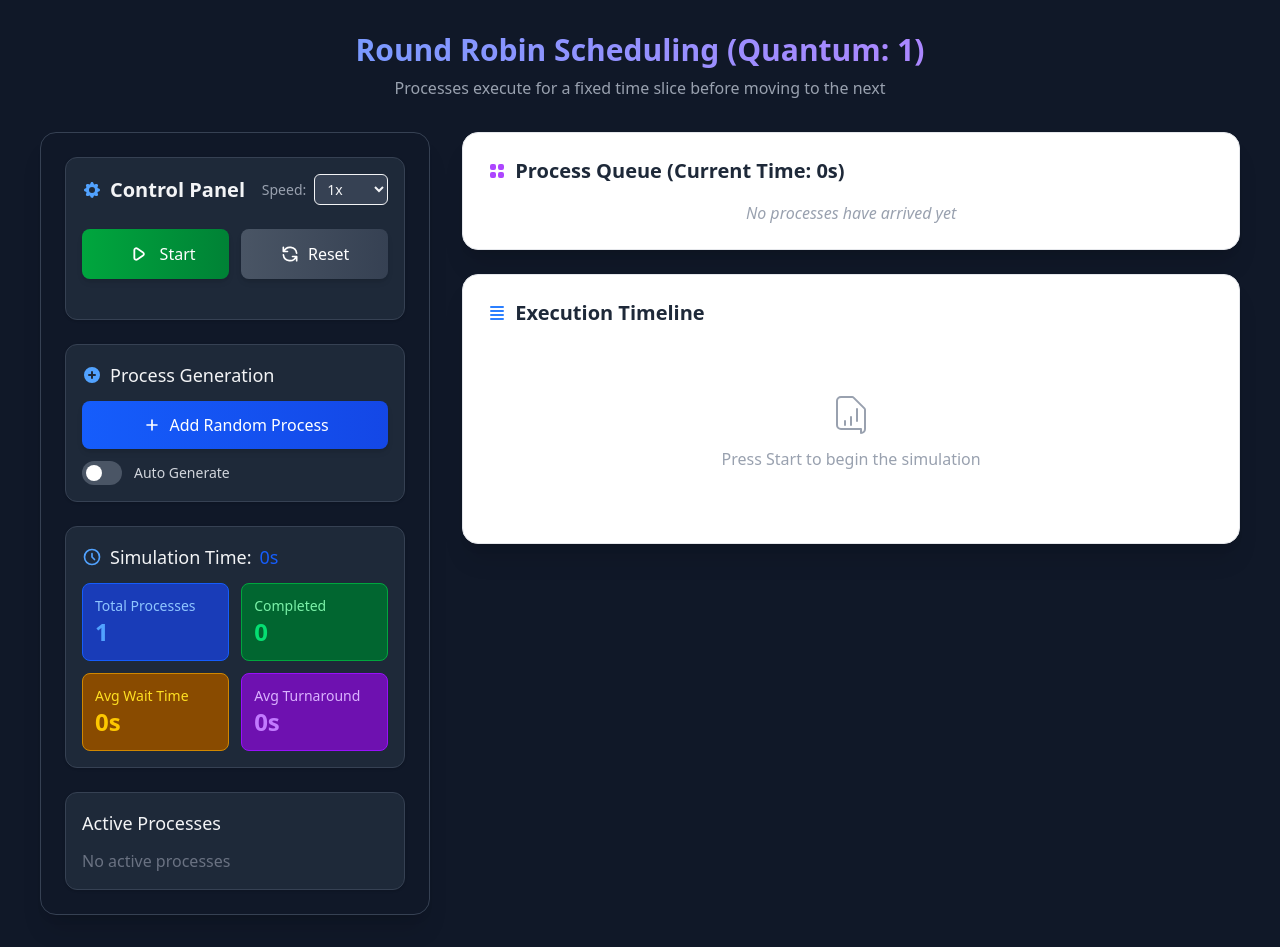
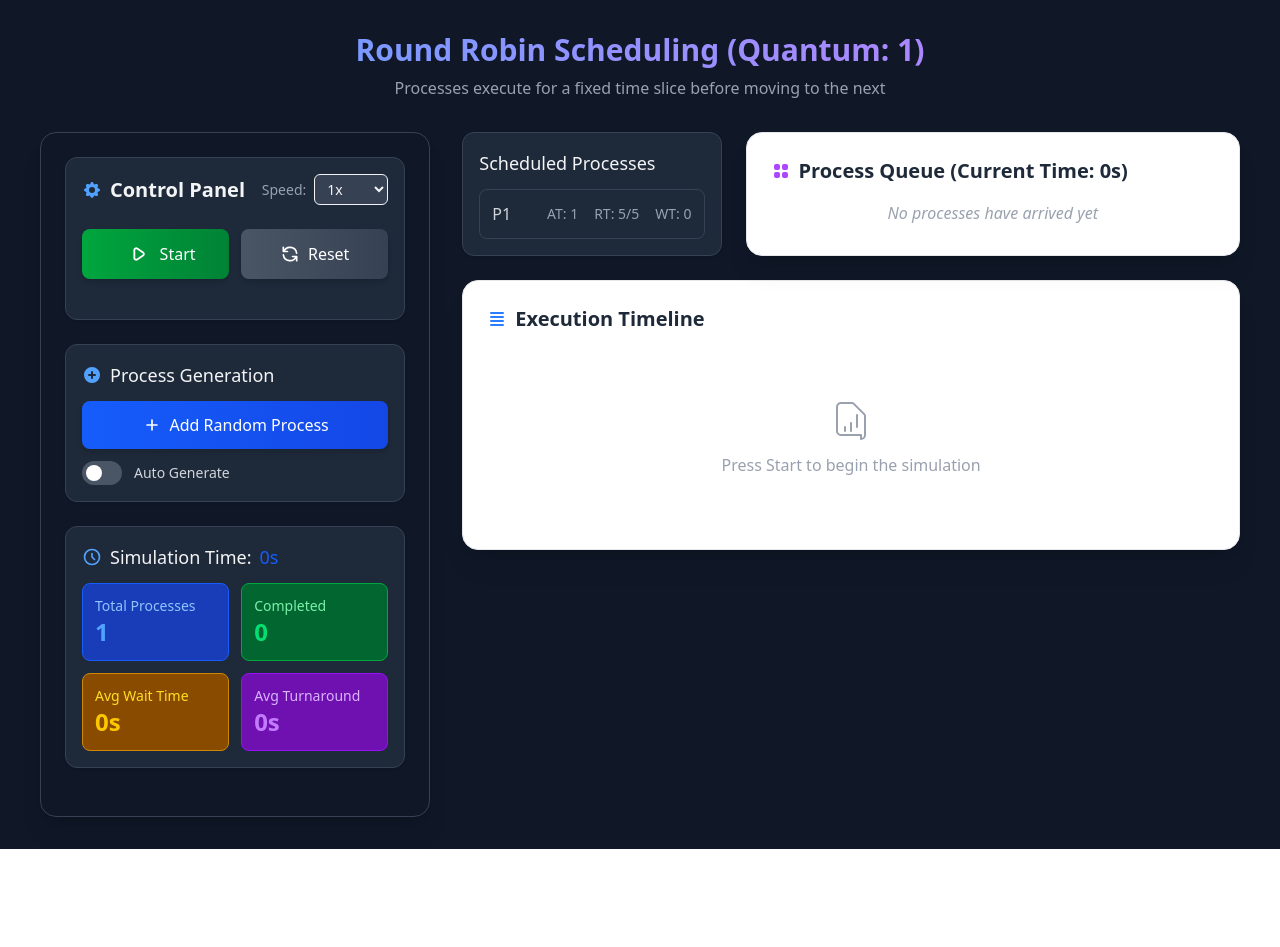
Before and after one commit to Sania-Singla/OS_Algo_Visualizer, a React (Vite) app: page /cpu/round-robin in a window 1280 px wide. Both pictures are taken after a click on the button "Add Random Process". After the commit the page ends 849 px from the top, so only its background shows below. Built offline with nearby package versions, Linux system fonts and the light colour scheme.

Commit message:
corrected

```diff
--- a/src/constants/processes.js
+++ /dev/null
@@ -1,34 +0,0 @@
-export const PROCESSES = [
-    // {
-    //     pid: 1,
-    //     arrivalTime: 0,
-    //     burstTime: 1,
-    //     priority: 2,
-    //     remainingTime: 1,
-    //     waitingTime: 0,
-    // },
-    // {
-    //     pid: 2,
-    //     arrivalTime: 1,
-    //     burstTime: 4,
-    //     priority: 3,
-    //     remainingTime: 4,
-    //     waitingTime: 0,
-    // },
-    // {
-    //     pid: 3,
-    //     arrivalTime: 2,
-    //     burstTime: 3,
-    //     priority: 2,
-    //     remainingTime: 3,
-    //     waitingTime: 0,
-    // },
-    // {
-    //     pid: 4,
-    //     arrivalTime: 2,
-    //     burstTime:2,
-    //     priority: 1,
-    //     remainingTime:2,
-    //     waitingTime: 0,
-    // },
-];
--- a/src/pages/CPU/FCFS.jsx
+++ b/src/pages/CPU/FCFS.jsx
@@ -1,15 +1,14 @@
 import { useState, useEffect, useRef } from 'react';
-import { PROCESSES } from '../../constants/processes';
 import { ControlPanel, VisualizationArea } from '../../pages/General';
 
 export default function FCFS() {
-    const [processes, setProcesses] = useState(PROCESSES);
+    const [processes, setProcesses] = useState([]);
     const [ganttChart, setGanttChart] = useState([]);
     const [currentTime, setCurrentTime] = useState(0);
     const [isRunning, setIsRunning] = useState(false);
     const [speed, setSpeed] = useState(1);
     const [stats, setStats] = useState({
-        totalProcesses: PROCESSES.length,
+        totalProcesses: processes.length,
         completedProcesses: 0,
         avgWaitTime: 0,
         avgTurnaroundTime: 0,
@@ -108,7 +107,6 @@ export default function FCFS() {
         if (isRunning) {
             animationRef.current = setTimeout(executeScheduler, 1000 / speed);
         }
-        return () => clearTimeout(animationRef.current);
     }, [isRunning, currentTime, processes, speed]);
 
     return (
--- a/src/pages/CPU/Priority.jsx
+++ b/src/pages/CPU/Priority.jsx
@@ -1,15 +1,14 @@
 import { useState, useEffect, useRef } from 'react';
-import { PROCESSES } from '../../constants/processes';
 import { ControlPanel, VisualizationArea } from '../../pages/General';
 
 export default function Priority() {
-    const [processes, setProcesses] = useState(PROCESSES);
+    const [processes, setProcesses] = useState([]);
     const [ganttChart, setGanttChart] = useState([]);
     const [currentTime, setCurrentTime] = useState(0);
     const [isRunning, setIsRunning] = useState(false);
     const [speed, setSpeed] = useState(1);
     const [stats, setStats] = useState({
-        totalProcesses: PROCESSES.length,
+        totalProcesses: processes.length,
         completedProcesses: 0,
         avgWaitTime: 0,
         avgTurnaroundTime: 0,
--- a/src/pages/CPU/PriorityPreemptive.jsx
+++ b/src/pages/CPU/PriorityPreemptive.jsx
@@ -1,15 +1,14 @@
 import { useState, useEffect, useRef } from 'react';
-import { PROCESSES } from '../../constants/processes';
 import { ControlPanel, VisualizationArea } from '../../pages/General';
 
 export default function PriorityPreemptive() {
-    const [processes, setProcesses] = useState(PROCESSES);
+    const [processes, setProcesses] = useState([]);
     const [ganttChart, setGanttChart] = useState([]);
     const [currentTime, setCurrentTime] = useState(0);
     const [isRunning, setIsRunning] = useState(false);
     const [speed, setSpeed] = useState(1);
     const [stats, setStats] = useState({
-        totalProcesses: PROCESSES.length,
+        totalProcesses: processes.length,
         completedProcesses: 0,
         avgWaitTime: 0,
         avgTurnaroundTime: 0,
--- a/src/pages/CPU/RoundRobin.jsx
+++ b/src/pages/CPU/RoundRobin.jsx
@@ -1,11 +1,8 @@
 import { useState, useEffect, useRef } from 'react';
-import { PROCESSES } from '../../constants/processes';
 import { ControlPanel, VisualizationArea } from '../../pages/General';
 
 export default function RoundRobin() {
-    const [processes, setProcesses] = useState(
-        PROCESSES.map((p) => ({ ...p }))
-    );
+    const [processes, setProcesses] = useState([]);
     const [ganttChart, setGanttChart] = useState([]);
     const [currentTime, setCurrentTime] = useState(0);
     const [isRunning, setIsRunning] = useState(false);
@@ -14,7 +11,7 @@ export default function RoundRobin() {
     const [completed, setCompleted] = useState(0);
     const [currentIndex, setCurrentIndex] = useState(0);
     const [stats, setStats] = useState({
-        totalProcesses: PROCESSES.length,
+        totalProcesses: processes.length,
         completedProcesses: 0,
         avgWaitTime: 0,
         avgTurnaroundTime: 0,
@@ -110,13 +107,13 @@ export default function RoundRobin() {
     }, [completed]);
 
     const resetSimulation = () => {
-        setProcesses(PROCESSES.map((p) => ({ ...p })));
+        setProcesses(processes.map((p) => ({ ...p })));
         setGanttChart([]);
         setCurrentTime(0);
         setCompleted(0);
         setCurrentIndex(0);
         setStats({
-            totalProcesses: PROCESSES.length,
+            totalProcesses: processes.length,
             completedProcesses: 0,
             avgWaitTime: 0,
             avgTurnaroundTime: 0,
@@ -131,7 +128,8 @@ export default function RoundRobin() {
                     Round Robin Scheduling (Quantum: {quantum})
                 </h1>
                 <p className="text-gray-400">
-                    Processes execute for a fixed time slice before moving to the next
+                    Processes execute for a fixed time slice before moving to
+                    the next
                 </p>
             </div>
 
--- a/src/pages/CPU/SJF.jsx
+++ b/src/pages/CPU/SJF.jsx
@@ -1,15 +1,14 @@
 import { useState, useEffect, useRef } from 'react';
-import { PROCESSES } from '../../constants/processes';
 import { ControlPanel, VisualizationArea } from '../../pages/General';
 
 export default function SJF() {
-    const [processes, setProcesses] = useState(PROCESSES);
+    const [processes, setProcesses] = useState(processes);
     const [ganttChart, setGanttChart] = useState([]);
     const [currentTime, setCurrentTime] = useState(0);
     const [isRunning, setIsRunning] = useState(false);
     const [speed, setSpeed] = useState(1);
     const [stats, setStats] = useState({
-        totalProcesses: PROCESSES.length,
+        totalProcesses: processes.length,
         completedProcesses: 0,
         avgWaitTime: 0,
         avgTurnaroundTime: 0,
--- a/src/pages/CPU/SRTF.jsx
+++ b/src/pages/CPU/SRTF.jsx
@@ -1,15 +1,14 @@
 import { useState, useEffect, useRef } from 'react';
-import { PROCESSES } from '../../constants/processes';
 import { ControlPanel, VisualizationArea } from '../../pages/General';
 
 export default function SRTF() {
-    const [processes, setProcesses] = useState(PROCESSES);
+    const [processes, setProcesses] = useState(processes);
     const [ganttChart, setGanttChart] = useState([]);
     const [currentTime, setCurrentTime] = useState(0);
     const [isRunning, setIsRunning] = useState(false);
     const [speed, setSpeed] = useState(1);
     const [stats, setStats] = useState({
-        totalProcesses: PROCESSES.length,
+        totalProcesses: processes.length,
         completedProcesses: 0,
         avgWaitTime: 0,
         avgTurnaroundTime: 0,
--- a/src/pages/General/ControlPanel.jsx
+++ b/src/pages/General/ControlPanel.jsx
@@ -1,5 +1,4 @@
-import { useRef, useState, useEffect } from 'react';
-import { PROCESSES } from '../../constants/processes';
+import { useEffect, useRef, useState } from 'react';
 
 export default function ControlPanel({
     speed,
@@ -18,7 +17,7 @@ export default function ControlPanel({
     const [autoGenerate, setAutoGenerate] = useState(false);
     const [autoGenerateInterval, setAutoGenerateInterval] = useState(5);
     const [nextPid, setNextPid] = useState(
-        Math.max(...PROCESSES.map((p) => p.pid)) + 1
+        processes.length > 0 ? Math.max(...processes.map((p) => p.pid)) + 1 : 1
     );
     const autoGenRef = useRef();
 
@@ -27,22 +26,22 @@ export default function ControlPanel({
         setAutoGenerate(false);
         clearTimeout(animationRef.current);
         clearTimeout(autoGenRef.current); // Clear auto-generation timeout
-        setProcesses(PROCESSES.map((p) => ({ ...p, isExecuting: false })));
+        setProcesses([]);
         setGanttChart([]);
         setCurrentTime(0);
         setStats({
-            totalProcesses: PROCESSES.length,
+            totalProcesses: processes.length,
             completedProcesses: 0,
             avgWaitTime: 0,
             avgTurnaroundTime: 0,
         });
-        setNextPid(Math.max(...processes.map((p) => p.pid)) + 1);
+        setNextPid(1);
     };
 
-    const generateRandomProcess = () => {
+    const generateRandomProcess = (currentTime, nextPid) => {
         const burstTime = Math.floor(Math.random() * 5) + 1; // 1-5
         const priority = Math.floor(Math.random() * 3) + 1; // 1-3
-        const arrivalTime = currentTime + Math.floor(Math.random() * 3); // Current time to +2
+        const arrivalTime = currentTime + Math.floor(Math.random() * 2); // currentTime or currentTime + 1
 
         return {
             pid: nextPid,
@@ -56,14 +55,33 @@ export default function ControlPanel({
     };
 
     const addRandomProcess = () => {
-        const newProcess = generateRandomProcess();
-        setProcesses((prev) => [...prev, newProcess]);
-        setStats((prev) => ({
-            ...prev,
-            totalProcesses: prev.totalProcesses + 1,
-        }));
-        setNextPid(Math.max(...processes.map((p) => p.pid)) + 1);
+        setProcesses((prevProcesses) => {
+            const newProcess = generateRandomProcess(currentTime, nextPid);
+            const updatedProcesses = [...prevProcesses, newProcess];
+
+            setStats((prevStats) => ({
+                ...prevStats,
+                totalProcesses: updatedProcesses.length,
+            }));
+
+            setNextPid((prevPid) => prevPid + 1);
+
+            console.log(newProcess);
+            return updatedProcesses;
+        });
     };
+
+    useEffect(() => {
+        if (autoGenerate && isRunning) {
+            autoGenRef.current = setTimeout(() => {
+                if (processes.length < 10) {
+                    addRandomProcess();
+                } else {
+                    clearTimeout(autoGenRef.current);
+                }
+            }, autoGenerateInterval * 1000);
+        }
+    }, [autoGenerate, isRunning, autoGenerateInterval, currentTime, nextPid]);
 
     return (
         <div className="grid grid-cols-1 sm:grid-cols-2 lg:block gap-4 w-full lg:w-1/3 bg-gray-900 p-6 rounded-2xl shadow-xl border border-gray-700">
@@ -93,7 +111,7 @@ export default function ControlPanel({
                             onChange={(e) =>
                                 setSpeed(parseFloat(e.target.value))
                             }
-                            className="text-sm border rounded-md px-2 py-1 bg-gray-700 text-gray-100"
+                            className="cursor-pointer text-sm border rounded-md px-2 py-1 bg-gray-700 text-gray-100"
                         >
                             <option value={0.25}>0.25x</option>
                             <option value={0.5}>0.5x</option>
@@ -108,7 +126,7 @@ export default function ControlPanel({
                 <div className="flex gap-3 mb-6 justify-evenly flex-col lg:flex-row">
                     <button
                         onClick={() => setIsRunning(!isRunning)}
-                        className={`w-full text-white font-medium shadow-md hover:shadow-lg rounded-lg h-[50px] flex items-center justify-center transition-all
+                        className={`cursor-pointer w-full text-white font-medium shadow-md hover:shadow-lg rounded-lg h-[50px] flex items-center justify-center transition-all
                         ${isRunning ? 'bg-gradient-to-r from-red-600 to-red-700' : 'bg-gradient-to-r from-green-600 to-green-700'}`}
                     >
                         <svg
@@ -137,7 +155,7 @@ export default function ControlPanel({
                     </button>
                     <button
                         onClick={resetSimulation}
-                        className="w-full h-[50px] bg-gradient-to-r from-gray-600 to-gray-700 hover:from-gray-700 hover:to-gray-800 rounded-lg text-white font-medium shadow-md hover:shadow-lg flex items-center justify-center"
+                        className="cursor-pointer w-full h-[50px] bg-gradient-to-r from-gray-600 to-gray-700 hover:from-gray-700 hover:to-gray-800 rounded-lg text-white font-medium shadow-md hover:shadow-lg flex items-center justify-center"
                     >
                         <svg
                             className="size-5 mr-2"
@@ -175,7 +193,7 @@ export default function ControlPanel({
 
                 <button
                     onClick={addRandomProcess}
-                    className="w-full mb-3 py-3 bg-gradient-to-r from-blue-600 to-blue-700 hover:from-blue-700 hover:to-blue-800 rounded-lg text-white font-medium shadow-md hover:shadow-lg flex items-center justify-center"
+                    className="cursor-pointer w-full mb-3 py-3 bg-gradient-to-r from-blue-600 to-blue-700 hover:from-blue-700 hover:to-blue-800 rounded-lg text-white font-medium shadow-md hover:shadow-lg flex items-center justify-center"
                 >
                     <svg
                         className="w-5 h-5 mr-2"
@@ -226,7 +244,7 @@ export default function ControlPanel({
                                         parseInt(e.target.value)
                                     )
                                 }
-                                className="text-sm border rounded-md px-2 py-1 bg-gray-700 text-gray-100"
+                                className="cursor-pointer text-sm border rounded-md px-2 py-1 bg-gray-700 text-gray-100"
                             >
                                 <option value={3}>3s</option>
                                 <option value={5}>5s</option>
@@ -290,50 +308,6 @@ export default function ControlPanel({
                     </div>
                 </div>
             </div>
-
-            <div className="h-fit sm:h-full lg:h-fit bg-gray-800 p-4 rounded-xl border border-gray-700 shadow-sm">
-                <h3 className="font-medium text-lg mb-3 text-gray-100">
-                    Active Processes
-                </h3>
-                <div className="space-y-2">
-                    {processes.length > 0 && isRunning ? (
-                        processes
-                            .filter((p) => p.remainingTime > 0)
-                            .map((p) => (
-                                <div
-                                    key={p.pid}
-                                    className={`flex justify-between items-center p-3 rounded-lg border transition-all
-                                        ${p.isExecuting ? 'border-blue-500 bg-blue-900' : 'border-gray-700'}`}
-                                >
-                                    <span
-                                        className={`font-medium ${p.isExecuting ? 'text-blue-400' : 'text-gray-300'}`}
-                                    >
-                                        P{p.pid}
-                                    </span>
-                                    <div className="flex items-center space-x-4">
-                                        <span className="text-sm text-gray-400">
-                                            <span className="font-medium">
-                                                RT:
-                                            </span>{' '}
-                                            {p.remainingTime}/{p.burstTime}
-                                        </span>
-                                        <span className="text-sm text-gray-400">
-                                            <span className="font-medium">
-                                                WT:
-                                            </span>{' '}
-                                            {p.waitingTime}
-                                        </span>
-                                        {p.isExecuting && (
-                                            <span className="h-2 w-2 bg-blue-500 rounded-full animate-pulse"></span>
-                                        )}
-                                    </div>
-                                </div>
-                            ))
-                    ) : (
-                        <p className="text-gray-500">No active processes</p>
-                    )}
-                </div>
-            </div>
         </div>
     );
 }
--- a/src/pages/General/VisualizationArea.jsx
+++ b/src/pages/General/VisualizationArea.jsx
@@ -6,18 +6,72 @@ export default function VisualizationArea({
     processes,
     currentTime,
 }) {
-    const [arrivedProcesses, setArrivedProcesses] = useState([]);
+    const [arrivedProcesses, setArrivedProcesses] = useState(processes);
 
     useEffect(() => {
         setArrivedProcesses(
-            processes.filter((process) => process.arrivalTime <= currentTime)
+            processes.filter((p) => p.arrivalTime <= currentTime)
         );
     }, [currentTime, processes]);
 
     return (
         <div className="w-full lg:w-2/3 space-y-6">
+            <div className="flex gap-6">
+                {/* Scheduled processes */}
+                <div className="min-w-1/3 h-fit sm:h-full lg:h-fit bg-gray-800 p-4 rounded-xl border border-gray-700 shadow-sm">
+                    <h3 className="font-medium text-lg mb-3 text-gray-100">
+                        Scheduled Processes
+                    </h3>
+                    <div className="space-y-2">
+                        {processes.length > 0 ? (
+                            processes
+                                .filter((p) => p.remainingTime > 0)
+                                .map((p) => (
+                                    <div
+                                        key={p.pid}
+                                        className={`flex justify-between items-center p-3 rounded-lg border transition-all
+                                        ${p.isExecuting ? 'border-blue-500 bg-blue-900' : 'border-gray-700'}`}
+                                    >
+                                        <span
+                                            className={`font-medium ${p.isExecuting ? 'text-blue-400' : 'text-gray-300'}`}
+                                        >
+                                            P{p.pid}
+                                        </span>
+                                        <div className="flex items-center space-x-4">
+                                            <span className="text-sm text-gray-400">
+                                                <span className="font-medium">
+                                                    AT:
+                                                </span>{' '}
+                                                {p.arrivalTime}
+                                            </span>
+                                            <span className="text-sm text-gray-400">
+                                                <span className="font-medium">
+                                                    RT:
+                                                </span>{' '}
+                                                {p.remainingTime}/{p.burstTime}
+                                            </span>
+                                            <span className="text-sm text-gray-400">
+                                                <span className="font-medium">
+                                                    WT:
+                                                </span>{' '}
+                                                {p.waitingTime}
+                                            </span>
+                                            {p.isExecuting && (
+                                                <span className="h-2 w-2 bg-blue-500 rounded-full animate-pulse"></span>
+                                            )}
+                                        </div>
+                                    </div>
+                                ))
+                        ) : (
+                            <p className="text-gray-500">
+                                No scheduled processes
+                            </p>
+                        )}
+                    </div>
+                </div>
+
                 {/* Process Queue Visualization */}
-            <div className="bg-white dark:bg-gray-900 p-6 rounded-2xl shadow-xl border border-gray-200 dark:border-gray-700">
+                <div className="w-full bg-white dark:bg-gray-900 p-6 rounded-2xl shadow-xl border border-gray-200 dark:border-gray-700">
                     <h2 className="text-xl font-semibold mb-4 flex items-center text-gray-800 dark:text-gray-100">
                         <svg
                             className="w-5 h-5 mr-2 text-purple-500"
@@ -41,6 +95,7 @@ export default function VisualizationArea({
                                 No processes have arrived yet
                             </div>
                         )}
+                    </div>
                 </div>
             </div>
 
```
Lines whose indentation alone changed are shown as unchanged.
